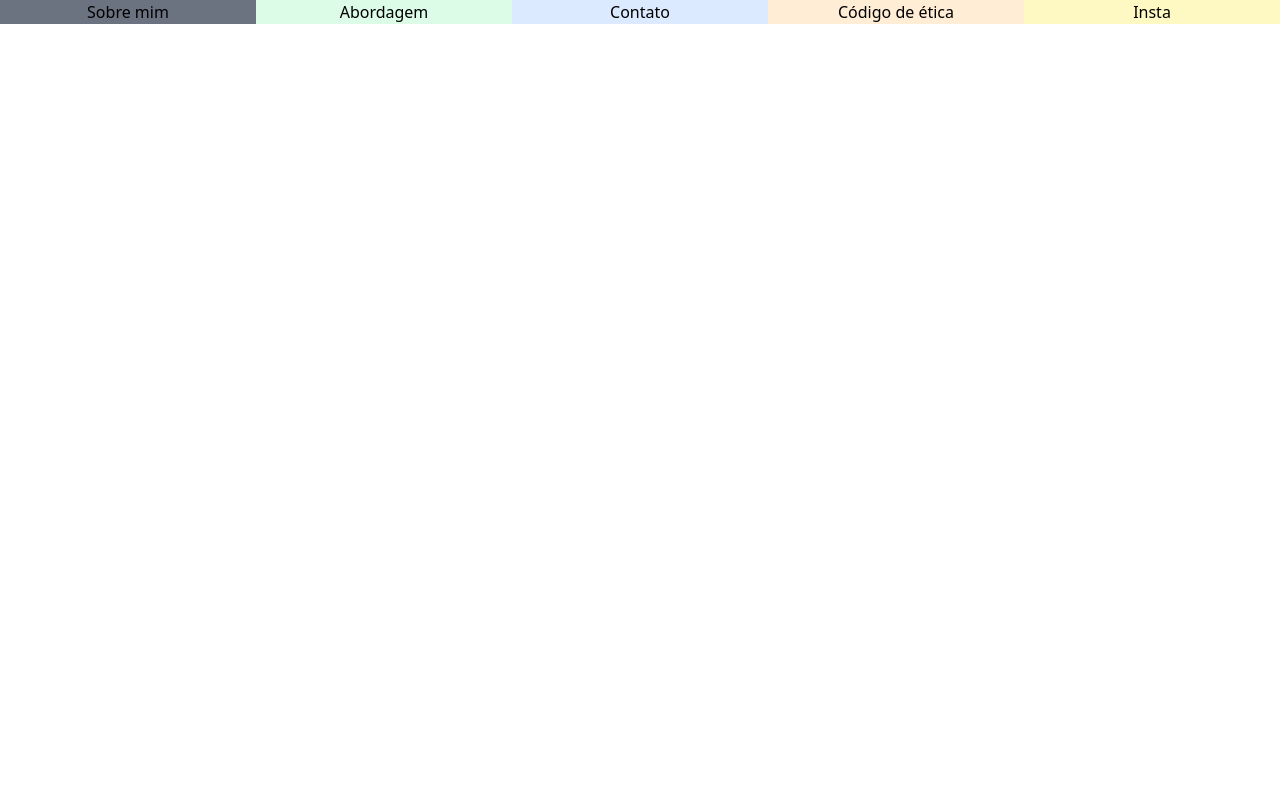
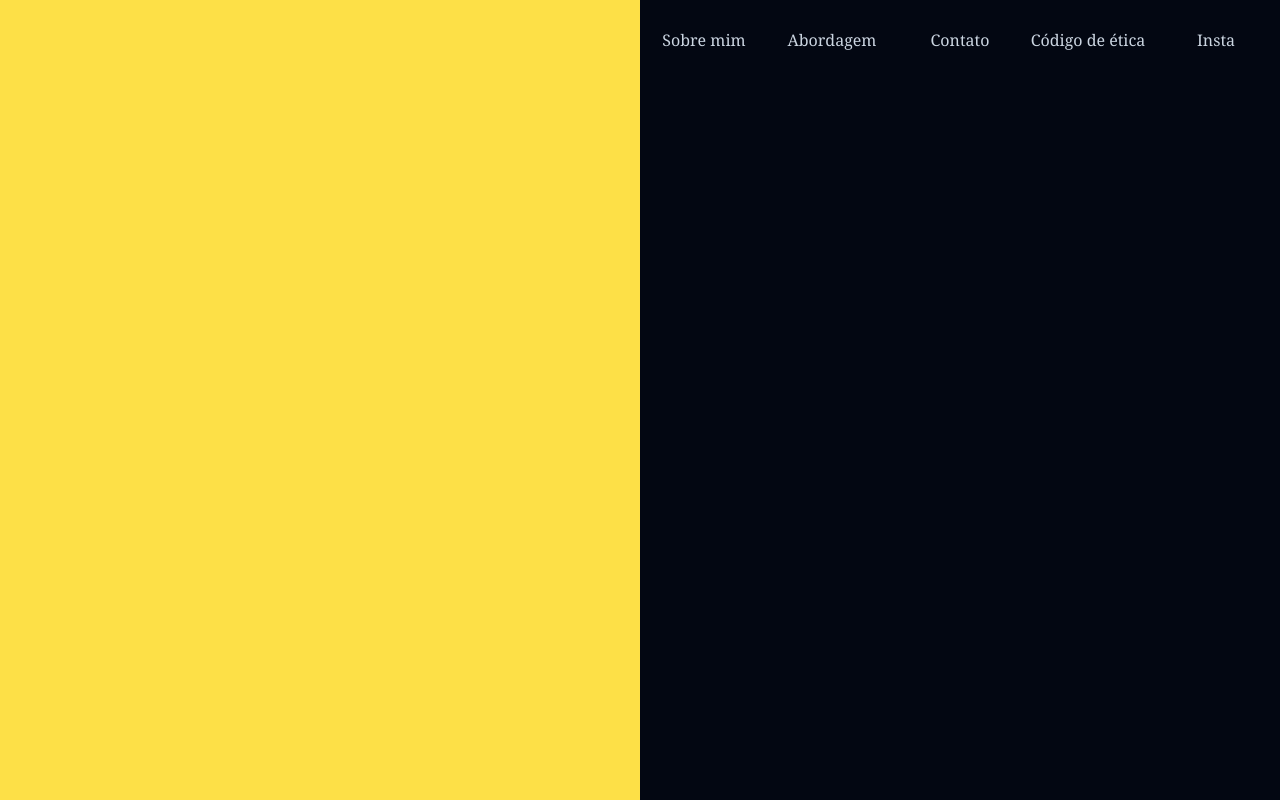
Before and after one commit to Luis-Felipe-dos-Santos-Pires/psi-alicia, a React (Vite) app: page / in a window 1280 px wide. Built offline with nearby package versions, Linux system fonts and the light colour scheme.

Commit message:
Adjusting the layoutof the landing page

```diff
--- a/src/App.jsx
+++ b/src/App.jsx
@@ -4,8 +4,11 @@ import Menu from './components/Menu'
 
 function App() {
   return (
-    <div class="w-screen">
-      <Menu />
+    <div class="w-screen h-full">
+      <div class="h-full w-full gap-0 columns-2">
+        <div class="h-full w-full bg-yellow-300"></div>
+        <Menu />
+      </div>
     </div>
   )
 }
--- a/src/components/Menu.jsx
+++ b/src/components/Menu.jsx
@@ -1,21 +1,21 @@
 import { useState } from "react";
 
 function Item({label, link, twclass}) {
-    return <div class={twclass}>
-        <span href={link} class={twclass}>{label}</span>
+    return <div class="h-full flex justify-center items-center">
+        <text href={link} class={twclass}>{label}</text>
     </div>
 }
 
 
 function Menu () {
     return (
-        <div class="w-full bg-gray-500 m-0 p-0 flex-column">
-            <div class=" gap-0 columns-5">
-                <Item label="Sobre mim" link="TESTE" twclass="hover:bg-" />
-                <Item label="Abordagem" link="TESTE" twclass="bg-green-100 m-0 p-0" />
-                <Item label="Contato" link="TESTE" twclass="bg-blue-100 m-0 p-0" />
-                <Item label="Código de ética" link="TESTE" twclass="bg-orange-100 m-0 p-0" />
-                <Item label="Insta" link="TESTE" twclass="bg-yellow-100 m-0 p-0" />
+        <div class="h-full w-full bg-gray-950 m-0 p-0 flex-column">
+            <div class="h-20 self-start gap-0 columns-5">
+                <Item label="Sobre mim" link="TESTE" twclass="font-serif text-slate-300 hover:text-slate-100 hover:cursor-pointer" />
+                <Item label="Abordagem" link="TESTE" twclass="font-serif text-slate-300 hover:text-slate-100 hover:cursor-pointer" />
+                <Item label="Contato" link="TESTE" twclass="font-serif text-slate-300 hover:text-slate-100 hover:cursor-pointer" />
+                <Item label="Código de ética" link="TESTE" twclass="font-serif text-slate-300 hover:text-slate-100 hover:cursor-pointer" />
+                <Item label="Insta" link="TESTE" twclass="font-serif text-slate-300 hover:text-slate-100 hover:cursor-pointer" />
             </div>
         </div>
     )
```
